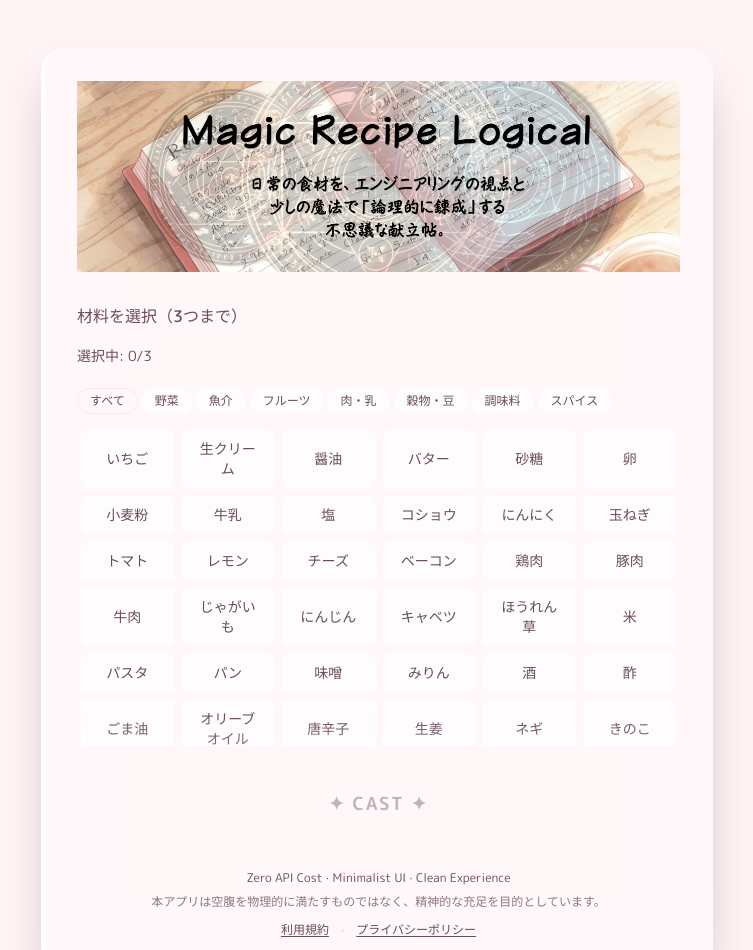
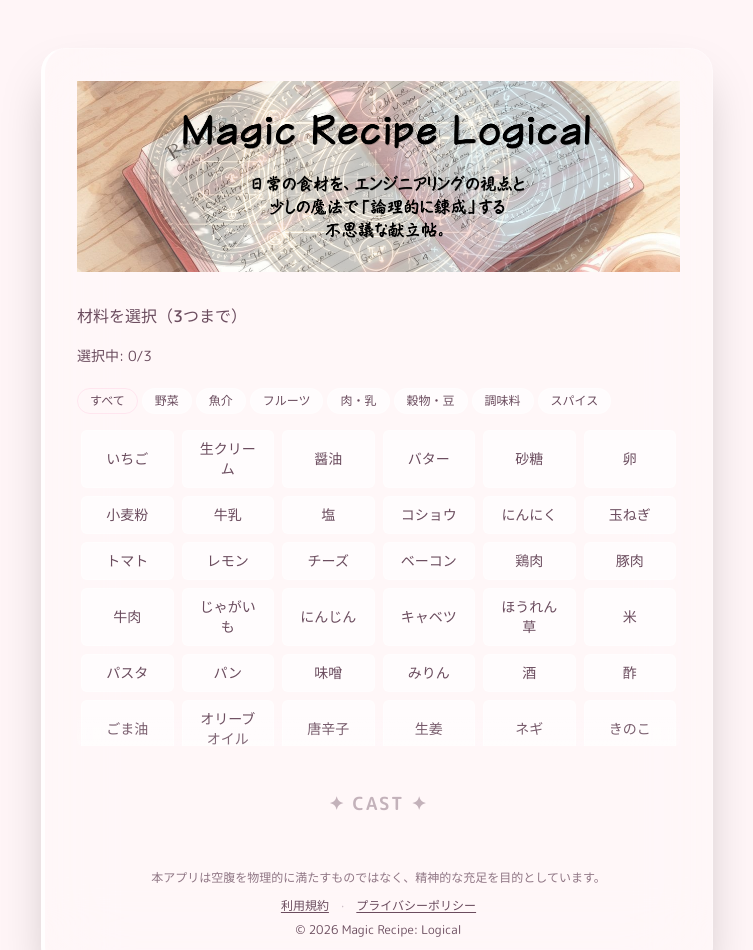
Before and after one commit to Rio-cyber-gif/Magic-Recipe-Logical_v2, a React (Vite) app: page / in a window 1280 px wide. Shown: the top 950 px of the page, without its empty margins (263-1016 px from the left). Built offline with nearby package versions, Linux system fonts and the light colour scheme.

Commit message:
fix: フッターのタグラインを削除し著作権表示を追加

```diff
--- a/src/app/App.tsx
+++ b/src/app/App.tsx
@@ -145,7 +145,6 @@ export default function App() {
             </div>
 
             <footer className="text-center text-xs text-muted-foreground space-y-2">
-              <p>Zero API Cost · Minimalist UI · Clean Experience</p>
               <p className="opacity-75">
                 本アプリは空腹を物理的に満たすものではなく、精神的な充足を目的としています。
               </p>
@@ -164,6 +163,7 @@ export default function App() {
                   プライバシーポリシー
                 </button>
               </p>
+              <p>© 2026 Magic Recipe: Logical</p>
             </footer>
           </div>
         ) : (
@@ -234,6 +234,7 @@ export default function App() {
                   プライバシーポリシー
                 </button>
               </p>
+              <p>© 2026 Magic Recipe: Logical</p>
             </footer>
           </div>
         )}
```
